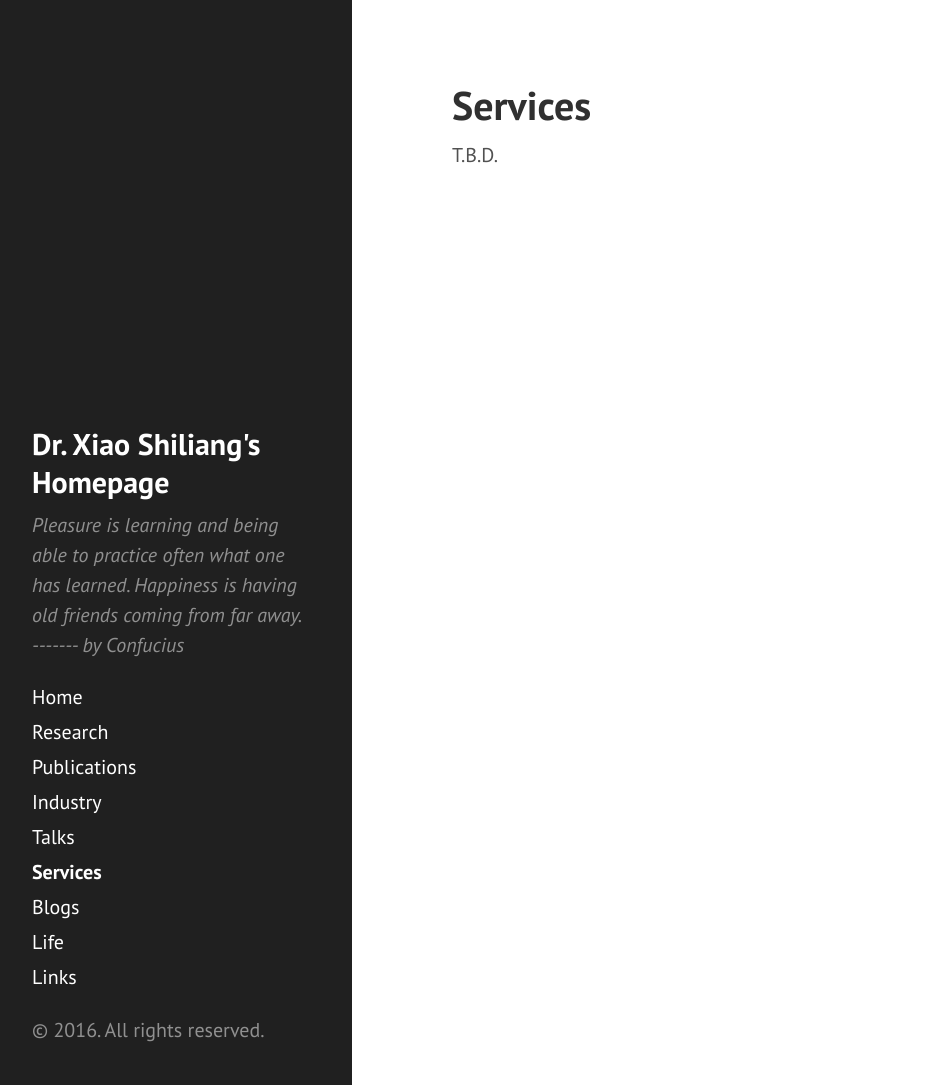
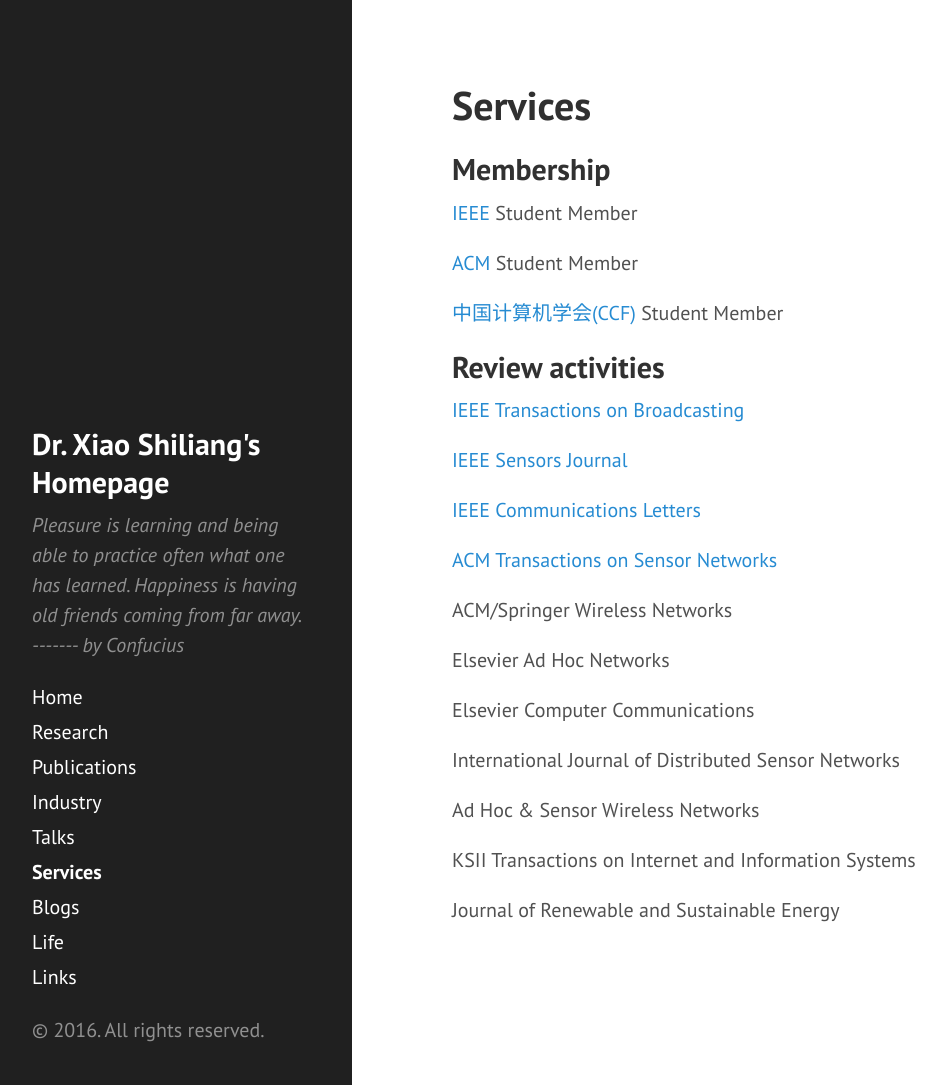
Before and after one commit to slxiao/slxiao.github.io, a Jekyll site: the page built from 5services.md, in a window 1280 px wide and 1085 px high. Shown: the whole window, without its empty margins (8-954 px from the left). Built offline with Jekyll 4.4.1, drawn with Linux system fonts in a browser that asks for light colours; Markdown is read by kramdown in place of the engine named in the settings.

Commit message:
add services

```diff
--- a/5services.md
+++ b/5services.md
@@ -3,4 +3,35 @@ layout: page
 title: Services
 ---
 
-T.B.D.
+Membership
+-----------------
+
+[IEEE](https://www.ieee.org/index.html) Student Member
+
+[ACM](https://www.acm.org/) Student Member
+
+[中国计算机学会(CCF)](http://www.ccf.org.cn/) Student Member
+
+Review activities
+------------------
+[IEEE Transactions on Broadcasting](http://ieeexplore.ieee.org/xpl/RecentIssue.jsp?punumber=11)
+
+[IEEE Sensors Journal](http://ieeexplore.ieee.org/xpl/RecentIssue.jsp?punumber=7361)
+
+[IEEE Communications Letters](http://ieeexplore.ieee.org/xpl/RecentIssue.jsp?punumber=4234)
+
+[ACM Transactions on Sensor Networks](http://tosn.acm.org/)
+
+ACM/Springer Wireless Networks
+
+Elsevier Ad Hoc Networks
+
+Elsevier Computer Communications
+
+International Journal of Distributed Sensor Networks
+
+Ad Hoc & Sensor Wireless Networks
+
+KSII Transactions on Internet and Information Systems
+
+Journal of Renewable and Sustainable Energy
```
Also changed, not shown: 2publications.md (+2 -2 lines).
